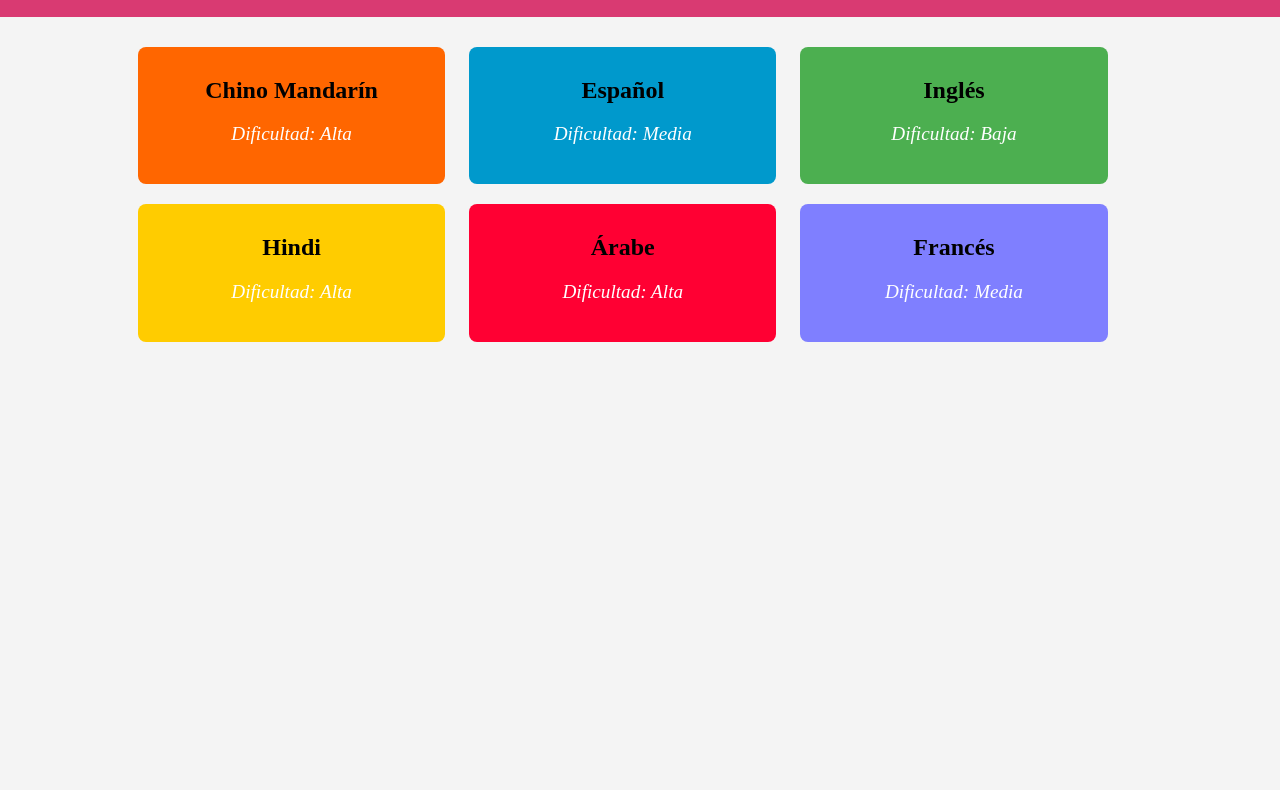
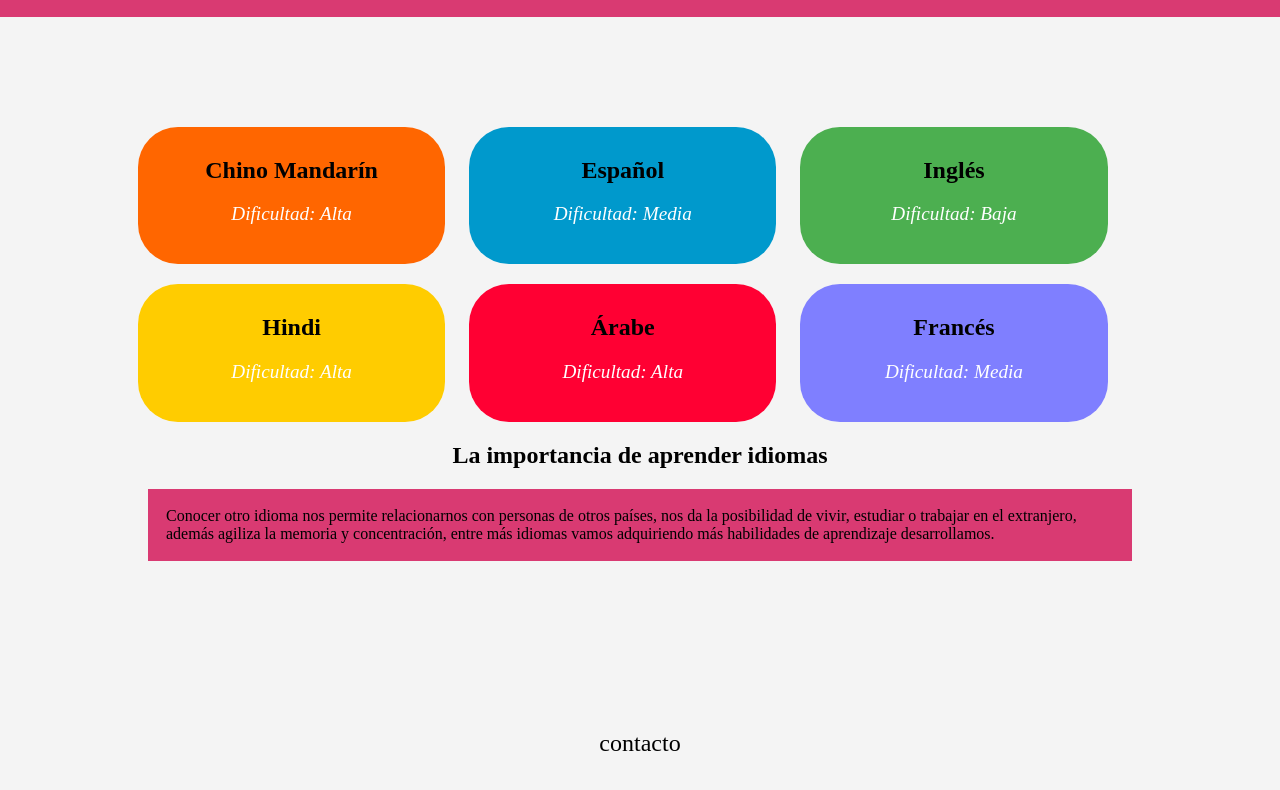
Before and after one commit to lili657/idiomas-pag, a plain HTML site: page index.html in a window 1280 px wide. Shown: the part 60-850 px from the top of the page. Before the commit the page ends 800 px from the top, so only its background shows below. Drawn offline with Linux system fonts and the light colour scheme.

Commit message:
act de info y cambio de color

```diff
--- a/estilos.css
+++ b/estilos.css
@@ -21,11 +21,15 @@ h1 {
     margin: 0;
 }
 
+
+
 /* Estilos para el contenedor de idiomas */
 .container {
     display: block;
     width: 80%;
     margin: 20px auto;
+    padding: 80px;
+    border: 13px;
 }
 
 /* Estilos de cada "cajita" de idioma */
@@ -34,7 +38,7 @@ h1 {
     width: 30%;
     margin: 10px;
     padding: 20px;
-    border-radius: 8px;
+    border-radius: 40px;
     text-align: center;
     box-sizing: border-box;
     transition: transform 0.3s ease; /* Transición para hover */
@@ -45,9 +49,20 @@ h1 {
     transition-duration: 2s;
 }
 
+.texto {
+    margin: 20px;
+    border-color: #0e0e0e;
+    border: 100px;
+    padding: 18px;
+    background-color: #d93a72;
+
+
+}
+
 /* Colores específicos para cada idioma */
 #chino {
     background-color: #ff6600; /* Naranja */
+    border-top: #d93a72;
 }
 
 #espanol {
@@ -74,6 +89,7 @@ h1 {
 h2 {
     font-size: 1.5em;
     margin: 10px 0;
+    text-align: center;
 }
 
 .difficulty {
@@ -103,3 +119,11 @@ h2 {
         margin: 10px 0;
     }
 }
+.footer {
+text-align: center;
+border: #222422;
+margin: 29px;
+padding: 40px;
+font-size: x-large;
+content: icon;
+}
--- a/index.html
+++ b/index.html
@@ -42,7 +42,11 @@
             <h2>Francés</h2>
             <p class="difficulty">Dificultad: Media</p>
         </div>
+        <h2>La importancia de aprender idiomas</h2>
+
+        <p class="texto">Conocer otro idioma nos permite relacionarnos con personas de otros países, nos da la posibilidad de vivir, estudiar o trabajar en el extranjero, además agiliza la memoria y concentración, entre más idiomas vamos adquiriendo más habilidades de aprendizaje desarrollamos.</p>
     </div>
-
+    <footer>
+        <p class="footer">contacto</p></footer>
 </body>
 </html>
```
